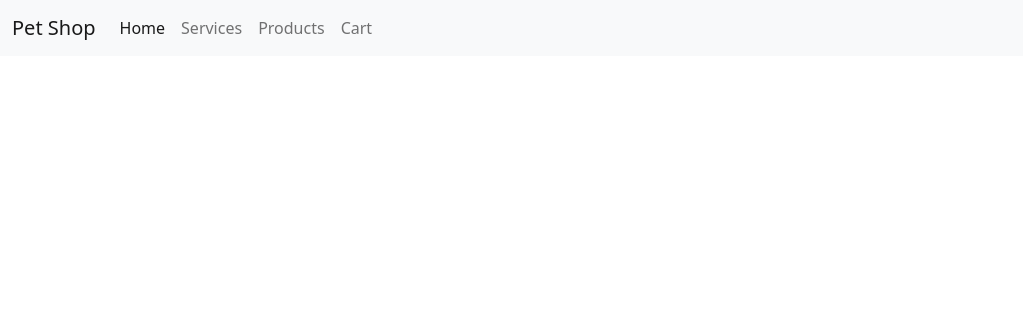
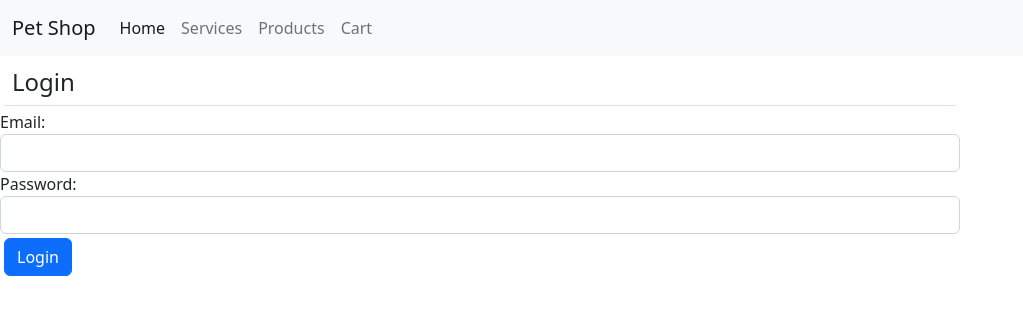
Before and after one commit to easmsm/final-project-ecommerce-site, a React (Create React App) app: page / in a window 1280 px wide. Shown: the top 314 px of the page, without its empty margins (0-1023 px from the left). Built offline with nearby package versions, Linux system fonts and the light colour scheme.

Commit message:
removed routes to be able to show app progress, will add back in on my own branch

```diff
--- a/src/App.jsx
+++ b/src/App.jsx
@@ -1,29 +1,16 @@
 import React, { Component } from "react";
 import NavBar from "./NavBar";
-import Dashboard from "./Dashboard";
+// import ShoppingCart from "./ShoppingCart";
 import Login from "./Login";
-import ShoppingCart from "./ShoppingCart";
-import CustomersList from "./CustomersList";
-// import { Route, Switch } from "react-router";
-// import { BrowserRouter } from "react-router-dom";
-import { BrowserRouter, Routes, Route } from "react-router-dom";
-import NoMatchPage from "./NoMatchPage";
 
+// need to add back in the routes
 export default class App extends Component {
     render() {
-      return (
-        <BrowserRouter>
-          <NavBar />
-          <div className="container-fluid">
-            <Routes>
-              <Route path="/" exact component={Login} />
-              <Route path="/dashboard" exact component={Dashboard} />
-              <Route path="/customers" exact component={CustomersList} />
-              <Route path="/cart" exact component={ShoppingCart} />
-              <Route path="*" component={NoMatchPage} />
-            </Routes>
-          </div>
-        </BrowserRouter>
-      );
+        return (
+            <React.Fragment>
+            <NavBar />
+            <Login />
+            </React.Fragment>
+        );
     }
-  }
+}
```
